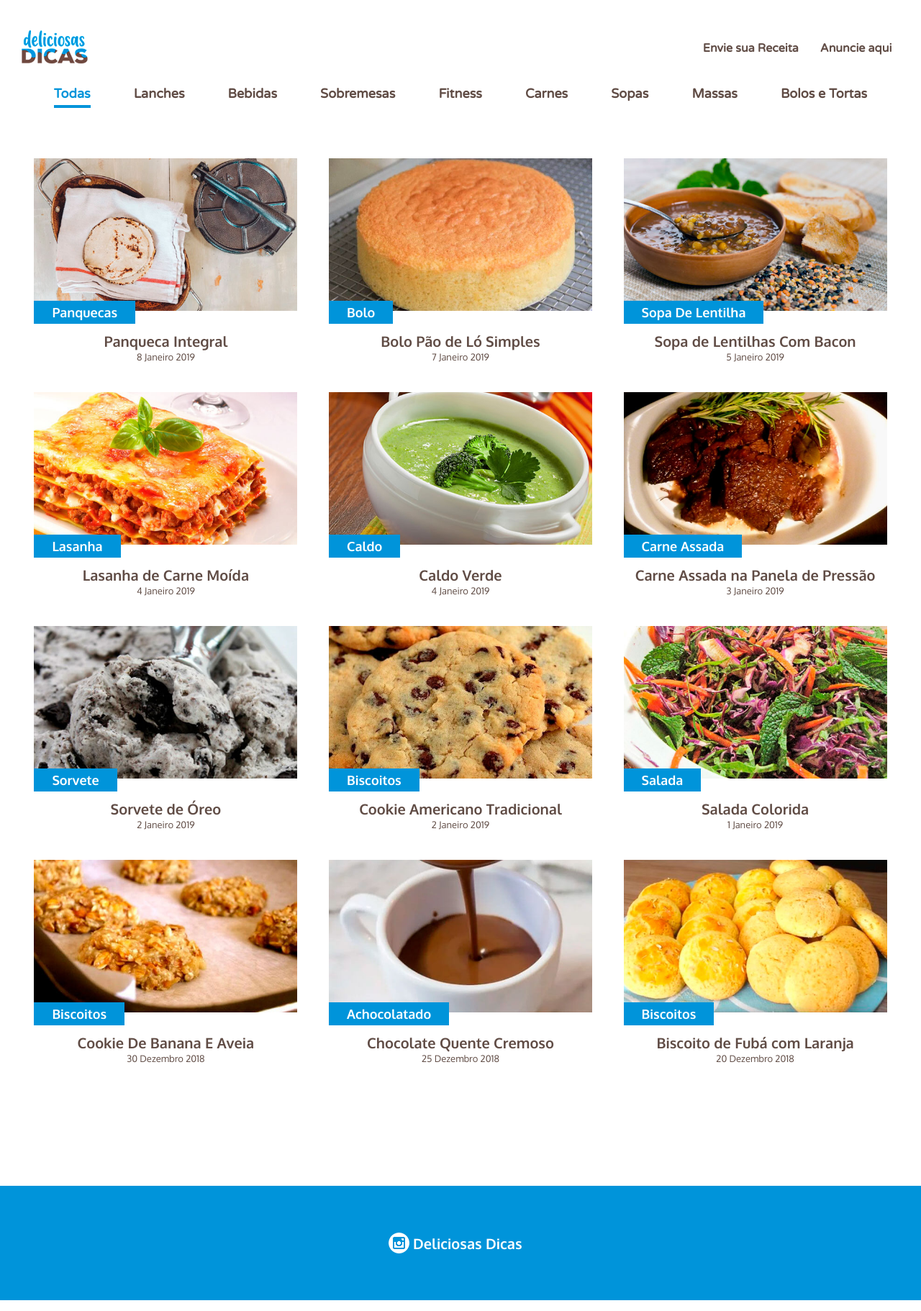
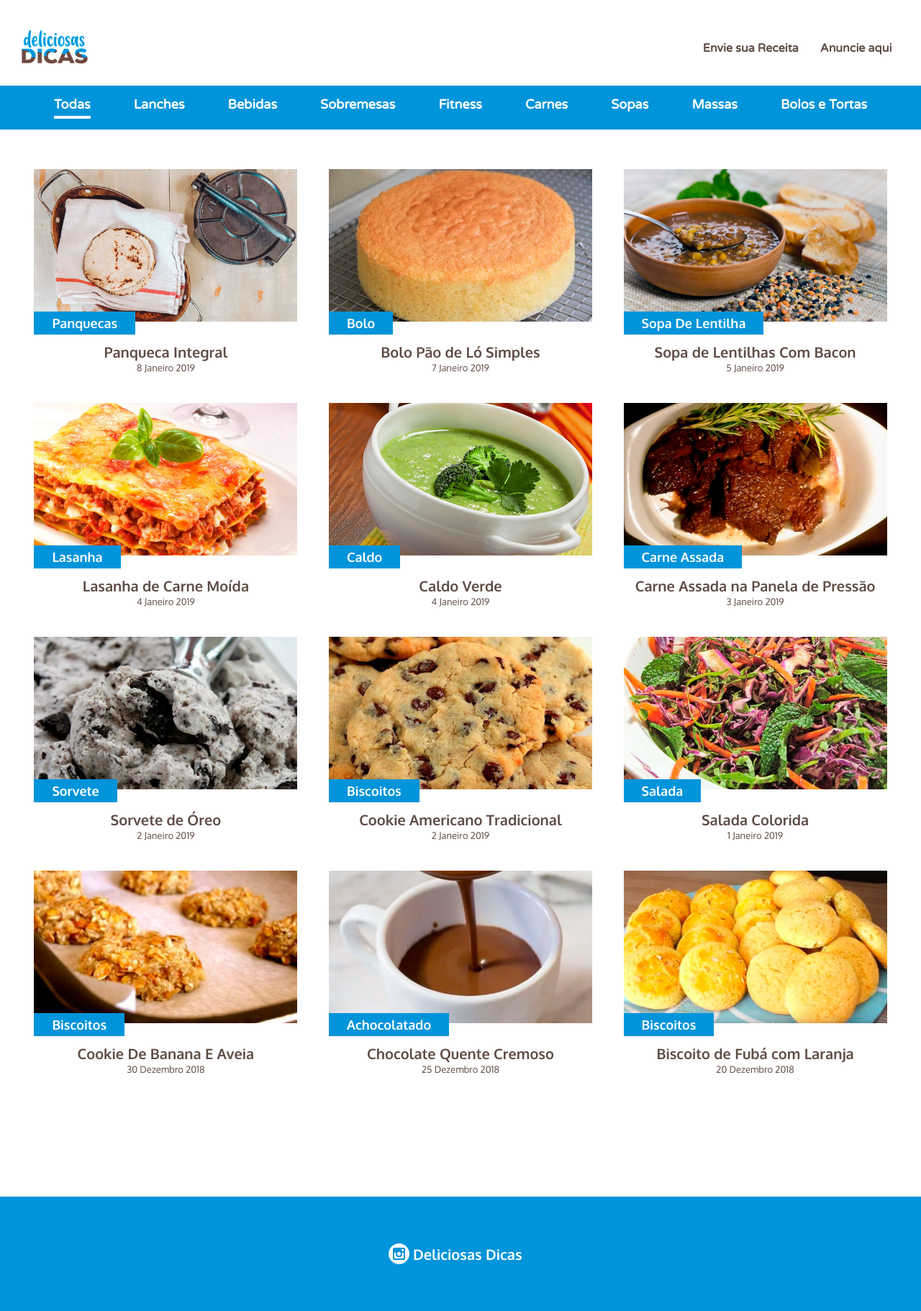
Before and after one commit to deliciosasdicas/deliciosasdicas.github.io, a Jekyll site: the page built from index.html, in a window 1280 px wide. Shown: the whole page at 72% size. Built offline with Jekyll 4.4.1, drawn with Linux system fonts in a browser that asks for light colours; comment, search, counter and statistics services are not loaded.

Commit message:
updates layout

```diff
--- a/assets/scss/style.scss
+++ b/assets/scss/style.scss
@@ -13,7 +13,7 @@ $secundary: 'Oxygen', sans-serif;
 
 .container-full{
   margin: 0 auto;
-  max-width: 1680px;
+  max-width: 1560px;
 }
 
 .container{
@@ -66,28 +66,29 @@ $secundary: 'Oxygen', sans-serif;
 .categories{
   text-align: center;
   margin-bottom: 40px;
+  background: #0094da;
   ul{
     display: block;
     li{
-      margin: 0 30px 15px;
+      margin: 15px 30px;
       list-style: none;
       display: inline-block;
       a{
         font-family: $primary;
         text-decoration: none;
         font-weight: bold;
-        color: $color2;
+        color: #fff;
         font-size: 18px;
         &:after{
           content: "";
           width: 0%;
           height: 4px;
           margin-top: 5px;
-          background: $color1;
+          background: #fff;
           display: block;
         }
         &:hover{
-          color: $color1;
+          color: #fff;
           transition: all .2s linear;
         }
         &:hover:after{
@@ -96,12 +97,23 @@ $secundary: 'Oxygen', sans-serif;
         }
       }
       a.active{
-        color: $color1;
+        color: #fff;
         &:after{
           width: 100% !important;
         }
       }
     }
+  }
+  &:before{
+    content: "";
+    width: 100%;
+    height: 61px;
+    background: #0094da;
+    display: block;
+    position: absolute;
+    left: 0;
+    right: 0;
+    z-index: -1;
   }
 }
 
@@ -352,26 +364,9 @@ $secundary: 'Oxygen', sans-serif;
   }
 }
 
-@media screen and (max-width: 780px){
-  .categories ul li {
-    margin: 0 30px 30px;
-  }
-}
-
-@media screen and (max-width: 480px){
-  .menu{
+@media screen and (max-width: 1256px){
+  .categories:before{
     display: none;
-  }
-  .top a{
-    display: block;
-    width: 100%;
-  }
-  .logo{
-    display: block;
-    margin: 0 auto;
-  }
-  .categories{
-    margin-bottom: 0;
   }
 }
 
@@ -394,6 +389,21 @@ $secundary: 'Oxygen', sans-serif;
 }
 
 @media screen and (max-width: 480px){
+  .menu{
+    display: none;
+  }
+  .top a{
+    display: block;
+    width: 100%;
+  }
+  .logo{
+    display: block;
+    margin: 0 auto;
+  }
+  .categories{
+    margin-bottom: 0;
+  }
+
   .container-full, .container{
     max-width: 340px;
   }
```
Also changed, not shown: assets/css/style.css, 1 other file.
